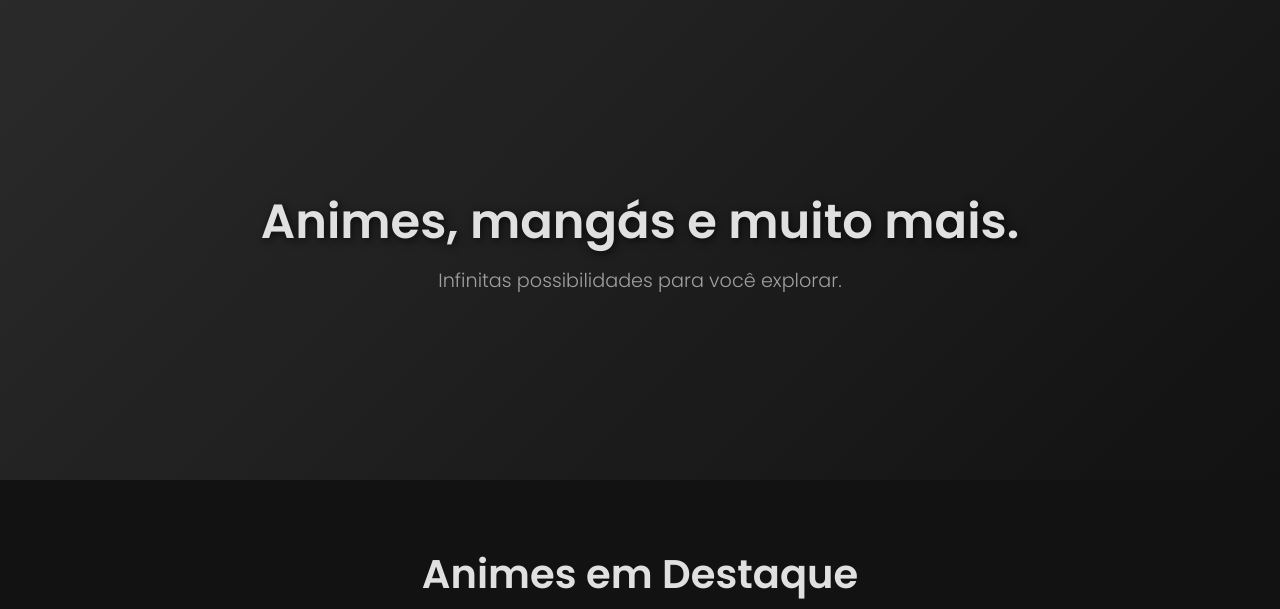
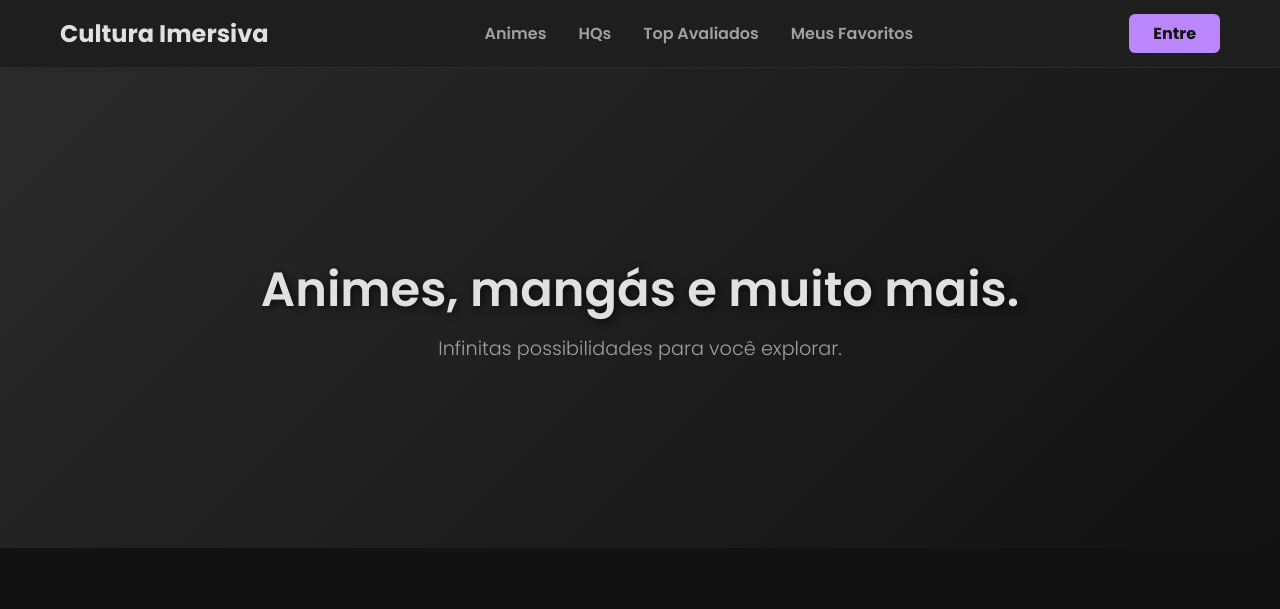
Before and after one commit to CarinaGonzagaDev/Auxiliar-projeto-final, a website: page index.html in a window 1280 px wide. Shown: the top 609 px of the page. Drawn offline with Linux system fonts and the light colour scheme.

Commit message:
header e footer

```diff
--- /dev/null
+++ b/components/style-components.css
@@ -0,0 +1,74 @@
+/* --- ESTILOS DO HEADER --- */
+header {
+    background-color: var(--surface-color);
+    border-bottom: 1px solid #2a2a2a;
+    padding: 1rem 0;
+    position: sticky;
+    top: 0;
+    z-index: 1000;
+}
+
+.header-container {
+    max-width: 1200px;
+    margin: 0 auto;
+    padding: 0 20px;
+    display: flex;
+    justify-content: space-between;
+    align-items: center;
+}
+
+.logo {
+    font-size: 1.5rem;
+    font-weight: 700;
+    color: var(--text-primary);
+    text-decoration: none;
+}
+
+.main-nav ul {
+    margin: 0;
+    padding: 0;
+    list-style: none;
+    display: flex;
+    gap: 2rem;
+}
+
+.main-nav a {
+    color: var(--text-secondary);
+    text-decoration: none;
+    font-weight: 600;
+    transition: color 0.3s ease;
+}
+
+.main-nav a:hover {
+    color: var(--primary-color);
+}
+
+.login-btn {
+    background-color: var(--primary-color);
+    color: #121212; /* Texto escuro para contraste no botão */
+    padding: 0.5rem 1.5rem;
+    border-radius: 6px;
+    text-decoration: none;
+    font-weight: 700;
+    transition: background-color 0.3s ease;
+}
+
+.login-btn:hover {
+    background-color: #d1b1fc; /* Um roxo mais claro no hover */
+}
+
+
+/* --- ESTILOS DO FOOTER --- */
+footer {
+    background-color: #101010; /* Um pouco mais escuro que a superfície */
+    color: var(--text-secondary);
+    text-align: center;
+    padding: 2rem 0;
+    margin-top: auto; /* Empurra o footer para o final da página */
+}
+
+.footer-container {
+    max-width: 1200px;
+    margin: 0 auto;
+    padding: 0 20px;
+}
--- a/index.html
+++ b/index.html
@@ -4,12 +4,34 @@
     <meta charset="UTF-8">
     <meta name="viewport" content="width=device-width, initial-scale=1.0">
     <title>Cultura Imersiva - Animes e Mangás</title>
+
     <link rel="stylesheet" href="style.css">
+    <link rel="stylesheet" href="components/style-components.css">
+
     <link rel="preconnect" href="https://fonts.googleapis.com">
     <link rel="preconnect" href="https://fonts.gstatic.com" crossorigin>
     <link href="https://fonts.googleapis.com/css2?family=Poppins:wght@300;400;600;700&display=swap" rel="stylesheet">
 </head>
 <body>
+
+    <header>
+        <div class="header-container">
+            <a href="index.html" class="logo">Cultura Imersiva</a>
+
+            <nav class="main-nav">
+                <ul>
+                    <li><a href="#">Animes</a></li>
+                    <li><a href="#">HQs</a></li>
+                    <li><a href="#">Top Avaliados</a></li>
+                    <li><a href="#">Meus Favoritos</a></li>
+                </ul>
+            </nav>
+
+            <div class="user-actions">
+                <a href="#" class="login-btn">Entre</a>
+            </div>
+        </div>
+    </header>
 
     <main>
         <section class="hero">
@@ -24,8 +46,7 @@
             <div class="carousel-container">
                 <button id="anime-prev-btn" class="carousel-btn prev" aria-label="Anterior">‹</button>
                 <div class="carousel-viewport">
-                <div class="carousel-track" id="anime-carousel-track">
-                    </div>
+                    <div class="carousel-track" id="anime-carousel-track"></div>
                 </div>
                 <button id="anime-next-btn" class="carousel-btn next" aria-label="Próximo">›</button>
             </div>
@@ -36,14 +57,18 @@
             <div class="carousel-container">
                 <button id="manga-prev-btn" class="carousel-btn prev" aria-label="Anterior">‹</button>
                 <div class="carousel-viewport">
-                <div class="carousel-track" id="manga-carousel-track">
-                    </div>
+                    <div class="carousel-track" id="manga-carousel-track"></div>
                 </div>
                 <button id="manga-next-btn" class="carousel-btn next" aria-label="Próximo">›</button>
             </div>
         </section>
+    </main>
 
-</main>
+    <footer>
+        <div class="footer-container">
+            <p>&copy; 2025 Cultura Imersiva. Todos os direitos reservados.</p>
+        </div>
+    </footer>
 
     <script src="dist/script.js"></script>
 </body>
--- a/ts/script.ts
+++ b/ts/script.ts
@@ -16,8 +16,9 @@ const featuredAnimeData: Work[] = [
     { id: 2, title: 'Kimetsu no Yaiba', coverUrl: 'img/Kimetsu no Yaiba.jpg', rating: 9.8, season: 4, episode: 8, type: 'Anime' },
     { id: 3, title: 'Chainsaw Man', coverUrl: 'img/Chainsaw Man.jpg', rating: 9.8, season: 1, episode: 12, type: 'Anime' },
     { id: 4, title: 'Dandadan', coverUrl: 'img/Dandadan.jpg', rating: 9.8, season: 1, episode: 12, type: 'Anime' },
-    { id: 5, title: 'Attack on Titan', coverUrl: 'https://i.imgur.com/Htl943r.jpg', rating: 9.3, season: 4, episode: 28, type: 'Anime' },
-    { id: 6, title: 'Vinland Saga', coverUrl: 'https://i.imgur.com/gK2t2zW.jpg', rating: 9.2, season: 2, episode: 24, type: 'Anime' },
+    // CAMINHOS ATUALIZADOS AQUI
+    { id: 5, title: 'Attack on Titan', coverUrl: 'img/attack-on-titan.jpg', rating: 9.3, season: 4, episode: 28, type: 'Anime' },
+    { id: 6, title: 'Vinland Saga', coverUrl: 'img/vinland-saga.jpg', rating: 9.2, season: 2, episode: 24, type: 'Anime' },
 ];
 
 const featuredMangaData: Work[] = [
```
Also changed, not shown: components/footer.html (added, +5 -0 lines), components/header.html (added, +18 -0 lines), dist/script.js. Lines whose indentation alone changed are shown as unchanged.
